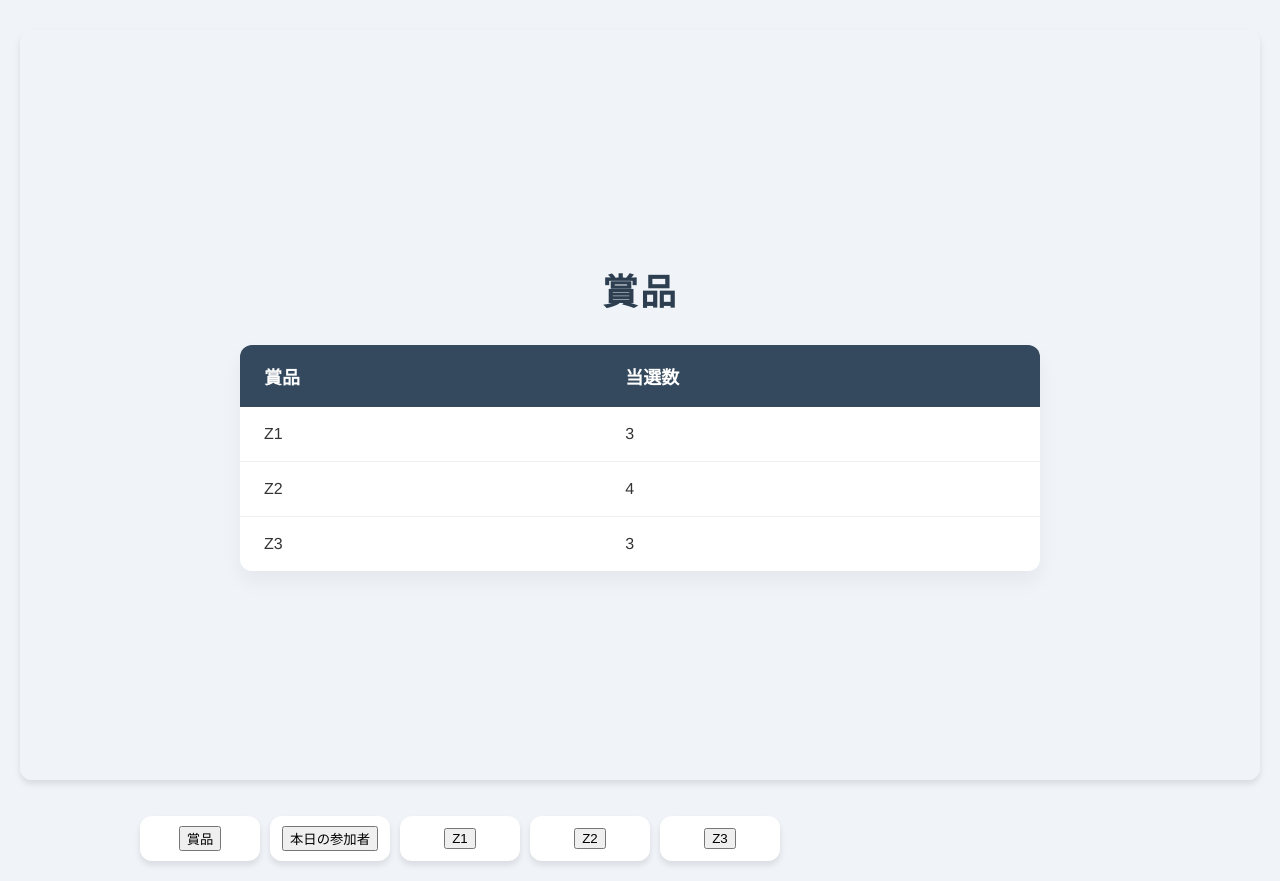
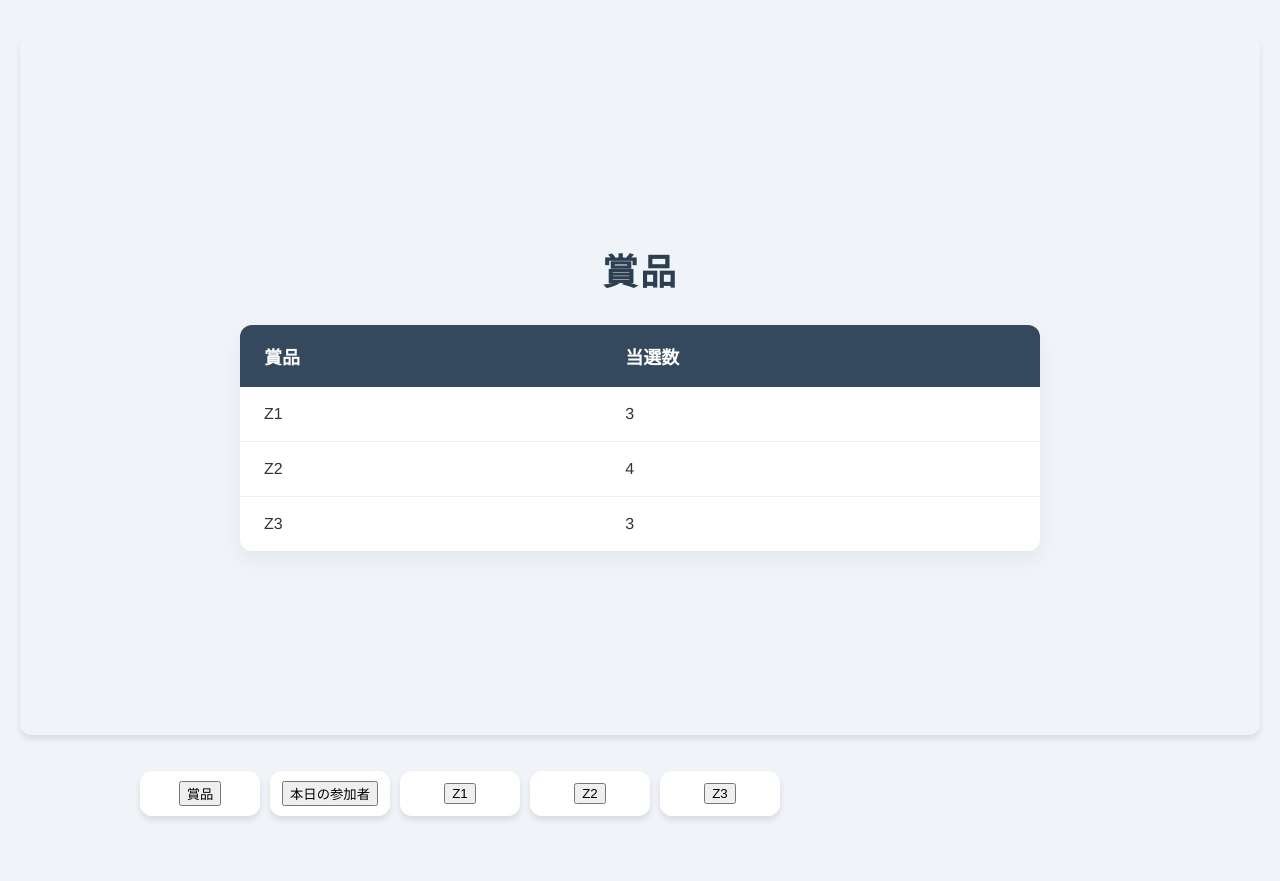
Before and after one commit to tztechno/vercel_flask_party, a Flask app: page /screen in a window 1280 px wide. After the commit the page ends 820 px from the top, so only its background shows below. Run offline with Flask 3, Linux system fonts and the light colour scheme.

Commit message:
2024-10-15

```diff
--- a/templates/screen.html
+++ b/templates/screen.html
@@ -75,7 +75,7 @@
 
         #previewFrame {
             width: 100%;
-            height: 750px;
+            height: 700px;
             border: none;
             border-radius: 12px;
             box-shadow: 0 4px 6px rgba(0, 0, 0, 0.1);
```
